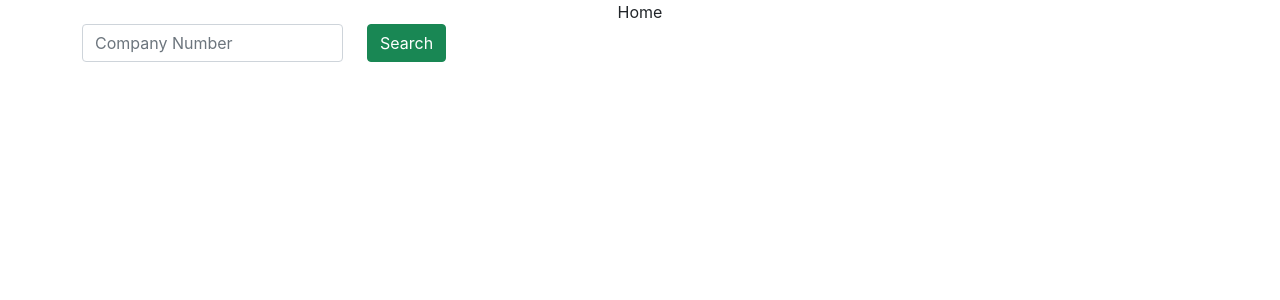
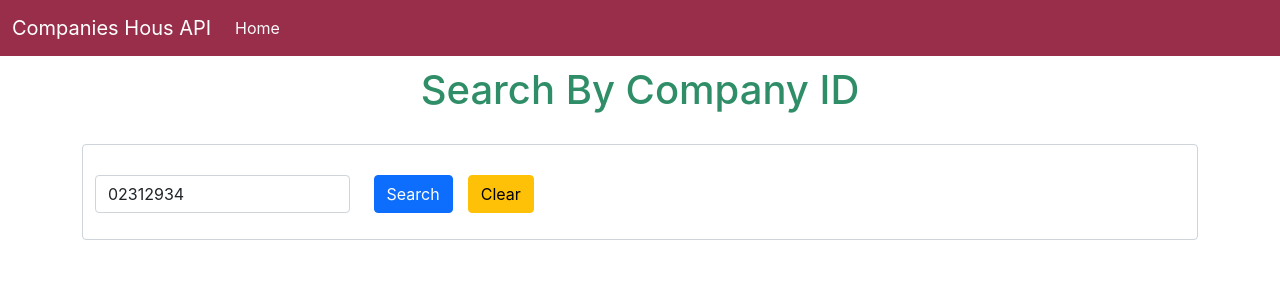
Before and after one commit to jpickard393/reactChapi, a React (Create React App) app: page /CompanyNumberSearchForm in a window 1280 px wide. Shown: the top 300 px of the page. Built offline with nearby package versions, Linux system fonts and the light colour scheme.

Commit message:
added styles and navbar

```diff
--- a/src/App.css
+++ b/src/App.css
@@ -36,3 +36,17 @@
     transform: rotate(360deg);
   }
 }
+
+.pageTitle {
+  color: rgb(47, 142, 103);
+  margin-bottom:30px;
+}
+
+.companyTitleColour {
+    color:white;
+}
+
+.navbar {
+  background-color:#982e4a;
+  margin-bottom: 10px;;
+}
--- a/src/App.js
+++ b/src/App.js
@@ -1,9 +1,11 @@
 import './App.css';
 import Home from './Components/Home/home';
+import NavBar from './Components/Navbar/Navbar';
 
 function App() {
   return (
     <div className="App">
+     <NavBar/>
      <Home />
     </div>
   );
--- a/src/Components/CompanyNumberSearchForm/index.js
+++ b/src/Components/CompanyNumberSearchForm/index.js
@@ -5,7 +5,7 @@ import './style.css';
 
 const CompanyNumberSearchForm = () => {
   const [companyData, setCompanyData] = useState();
-  const [companyNumber, setCompanyNumber] = useState();
+  const [companyNumber, setCompanyNumber] = useState('02312934');
 
   const fetchData = useCallback(async (companyNumber) => {
     if(companyNumber){
@@ -27,16 +27,16 @@ const CompanyNumberSearchForm = () => {
     if(companyNumber) fetchData(companyNumber);
   }
     return (
-      <div>
+      <div className="form-control form-container">
         <div className="row companyNumberSearch">
           <div className="col-md-3">
             <input type="text" className="form-control" placeholder="Company Number" aria-label="Company Number" onChange={handleInputChange} value={companyNumber}></input>
           </div>
           <div className="col-sm-1">
-            <button className="btn btn-success" onClick={fetchCompanyData}>Search</button>
+            <button className="btn btn-primary" disabled={!companyNumber} onClick={fetchCompanyData}>Search</button>
           </div>
           { companyNumber && <div className="col-sm-1">
-            <button className="btn btn-info" onClick={clearInput}>Clear</button>
+            <button className="btn btn-warning" onClick={clearInput}>Clear</button>
           </div>}
         </div>
         {companyData && <CompanyResultsView companyData = {companyData}></CompanyResultsView>}
--- a/src/Components/CompanyNumberSearchForm/style.css
+++ b/src/Components/CompanyNumberSearchForm/style.css
@@ -1,3 +1,7 @@
 .companyNumberSearch {
     margin-bottom: 20px;;
 }
+
+.form-container {
+    padding-top:30px;
+}
--- a/src/Components/CompanyResultsView/index.js
+++ b/src/Components/CompanyResultsView/index.js
@@ -23,6 +23,33 @@ const CompanyResultsView = ({companyData}) => {
                     <td>Has Been Liquidated</td>
                     <td>{companyData?.hasBeenLiquidated?'Yes':'No'}</td>
                 </tr>
+                <tr>
+                    <td>Status</td>
+                    <td>{companyData?.companyStatus}</td>
+                </tr>
+                <tr>
+                    <td>Registered Office Address</td>
+                    <td>
+                        <div className='row addressRow'>{companyData?.registeredOfficeAddress.addressLine1}</div>
+                        <div className='row addressRow'>{companyData?.registeredOfficeAddress.addressLine2}</div>
+                        <div className='row addressRow'>{companyData?.registeredOfficeAddress.locality}</div>
+                        <div className='row addressRow'>{companyData?.registeredOfficeAddress.region}</div>
+                        <div className='row addressRow'>{companyData?.registeredOfficeAddress.postalCode}</div>
+                        <div className='row addressRow'>{companyData?.registeredOfficeAddress.country}</div>
+                    </td>
+                </tr>
+                <tr>
+                    <td>Date of Creation</td>
+                    <td>{companyData?.dateOfCreation}</td>
+                </tr>
+                <tr>
+                    <td>History of Insolvancy</td>
+                    <td>{companyData?.hasInsolvencyHistory?'Yes':'No'}</td>
+                </tr>
+                <tr>
+                    <td>ETAG</td>
+                    <td>{companyData?.etag}</td>
+                </tr>
             </tbody>
         </table>
     )
--- a/src/Components/CompanyResultsView/style.css
+++ b/src/Components/CompanyResultsView/style.css
@@ -1,4 +1,11 @@
+table {
+    color:darkslategrey;
+}
 td {
     text-align: left;
     font-family: Arial, sans-serif;
 }
+
+.addressRow {
+    padding-left:10px;
+}
--- a/src/Components/Home/home.js
+++ b/src/Components/Home/home.js
@@ -4,9 +4,10 @@ import SearchByCompanyId from "../CompanyNumberSearchForm";
 const Home = () => {
     return (
         <div className="container">
-        <div>Home
-            <SearchByCompanyId />
+        <div className='pageTitle'>
+            <h1>Search By Company ID</h1>
         </div>
+        <SearchByCompanyId />
         </div>
     )
 }
--- /dev/null
+++ b/src/Components/Navbar/Navbar.js
@@ -0,0 +1,23 @@
+import React from "react";
+
+const NavBar = () => {
+return (
+    <div>
+<nav class="navbar navbar-expand-lg">
+  <div class="container-fluid">
+    <a class="navbar-brand companyTitleColour" href="#">Companies Hous API</a>
+    <button class="navbar-toggler" type="button" data-bs-toggle="collapse" data-bs-target="#navbarNav" aria-controls="navbarNav" aria-expanded="false" aria-label="Toggle navigation">
+      <span class="navbar-toggler-icon"></span>
+    </button>
+    <div class="collapse navbar-collapse" id="navbarNav">
+      <ul class="navbar-nav">
+        <li class="nav-item">
+          <a class="nav-link text-light" aria-current="page" href="">Home</a>
+        </li>
+       </ul>
+    </div>
+  </div>
+</nav>
+</div>)
+}
+export default NavBar;
```
